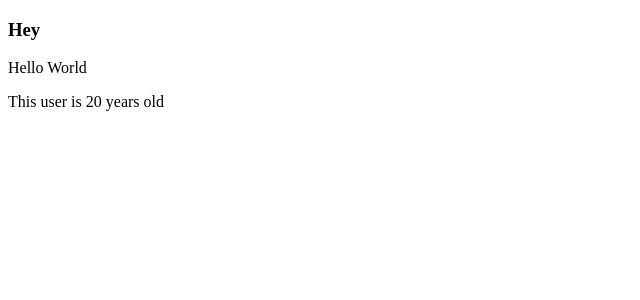
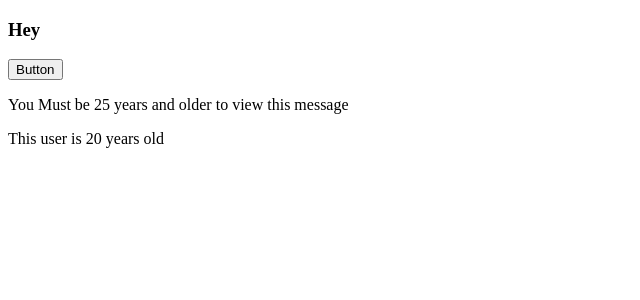
Before and after one commit to ahmadalii112/ZTM-VUE-2023, a Vue app in the folder Section-6-Advanced-Vue-Components/components/: page / in a window 1280 px wide. Shown: the top 300 px of the page, without its empty margins (0-640 px from the left). Built offline with nearby package versions, Linux system fonts and the light colour scheme.

Commit message:
The Limitations of Props

```diff
--- a/Section-6-Advanced-Vue-Components/components/src/App.vue
+++ b/Section-6-Advanced-Vue-Components/components/src/App.vue
@@ -1,6 +1,7 @@
 <template>
-  <h3>Hey</h3>
-  <Greeting/>
+    <h3>Hey</h3>
+    <button type="button" @click="age++">Button</button>
+  <Greeting :age="age"/>
   <user :age="age"></user>
 </template>
 
--- a/Section-6-Advanced-Vue-Components/components/src/components/Greeting.vue
+++ b/Section-6-Advanced-Vue-Components/components/src/components/Greeting.vue
@@ -1,10 +1,12 @@
 <template>
-    <p>{{ msg }}</p>
+    <p v-if="age > 25">{{ msg }}</p>
+    <p v-else>You Must be 25 years and older to view this message</p>
 </template>
 
 <script>
   export default {
     name: 'Greeting',
+    props: ["age"],
     data() {
       return {
         msg:  "Hello World"
```
Also changed, not shown: Section-6-Advanced-Vue-Components/components/src/components/User.vue (+8 -0 lines).
